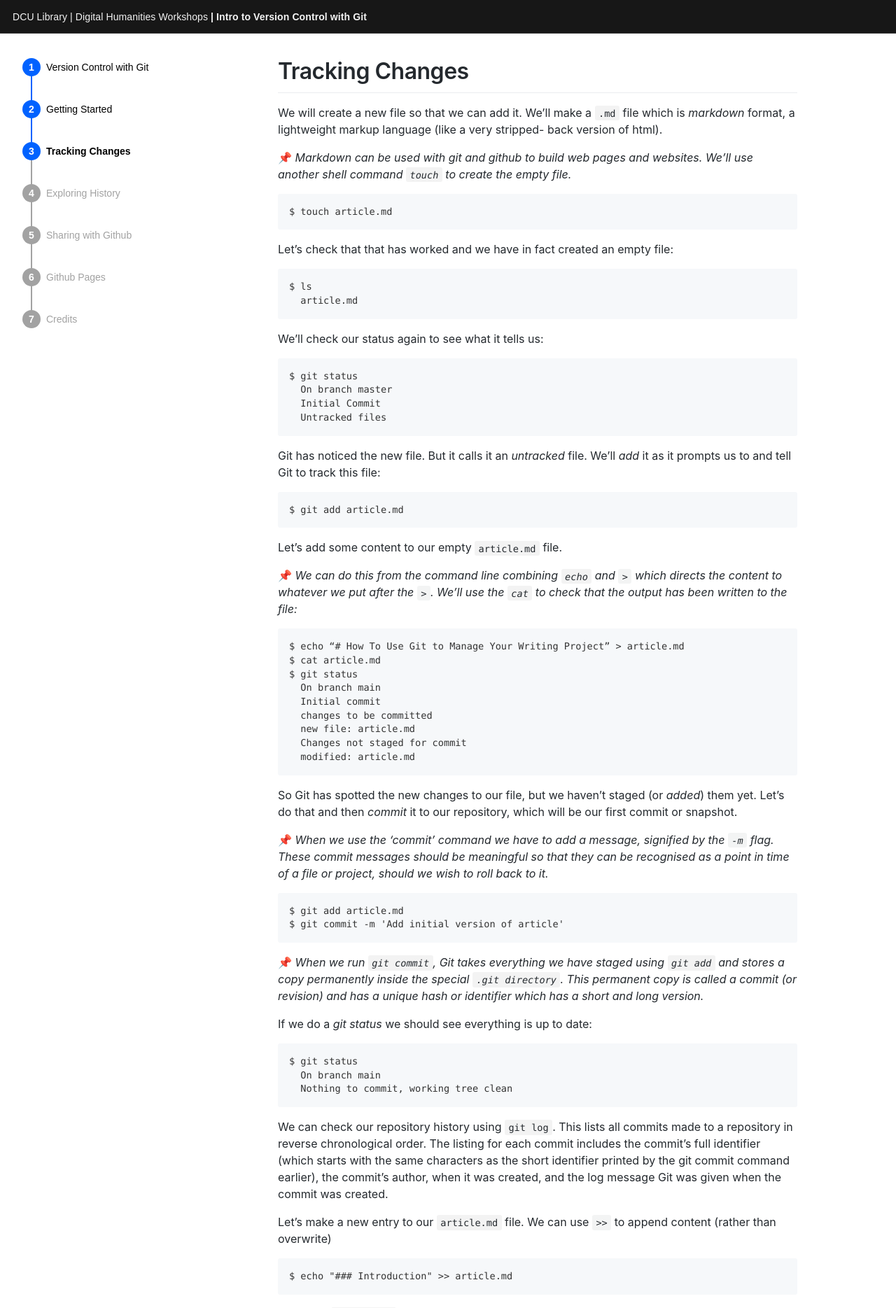
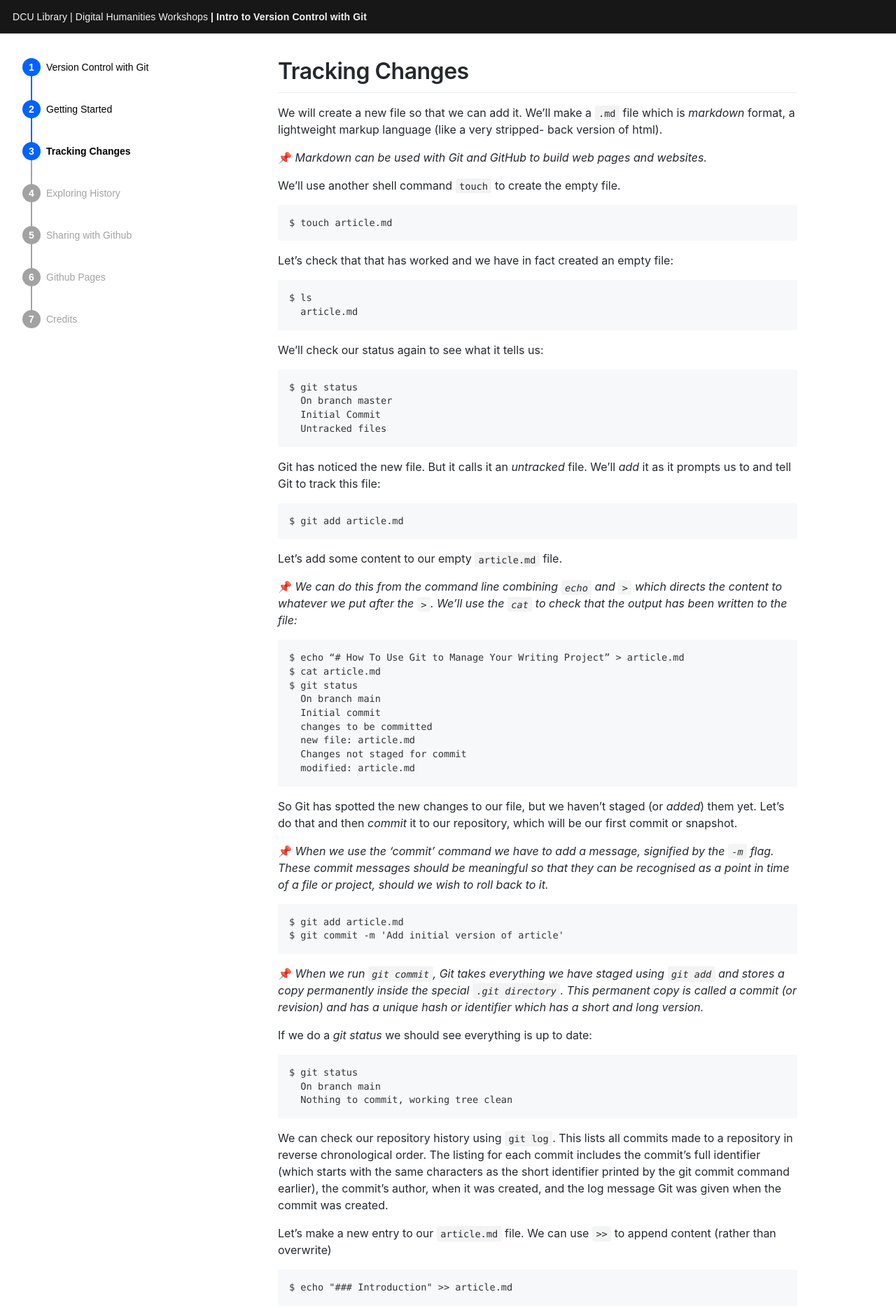
Before and after one commit to liamodwyer/github-pages, a Jekyll site: the page built from _workshop/tracking-changes.md, in a window 1280 px wide. Shown: the top 1869 px of the page at 70% size. Built offline with Jekyll 4.4.1, drawn with Linux system fonts in a browser that asks for light colours; some web fonts are replaced.

Commit message:
Minor spacing

````diff
--- a/_workshop/tracking-changes.md
+++ b/_workshop/tracking-changes.md
@@ -5,7 +5,9 @@ date: 0000-01-03    # Page order is set by date
 
 We will create a new file so that we can add it. We'll make a `.md` file which is _markdown_ format, a lightweight markup language (like a very stripped- back version of html).
 
-📌 _Markdown can be used with git and github to build web pages and websites. We'll use another shell command `touch` to create the empty file._
+📌 _Markdown can be used with Git and GitHub to build web pages and websites._
+
+We'll use another shell command `touch` to create the empty file.
 ```
 $ touch article.md
 ```
````
